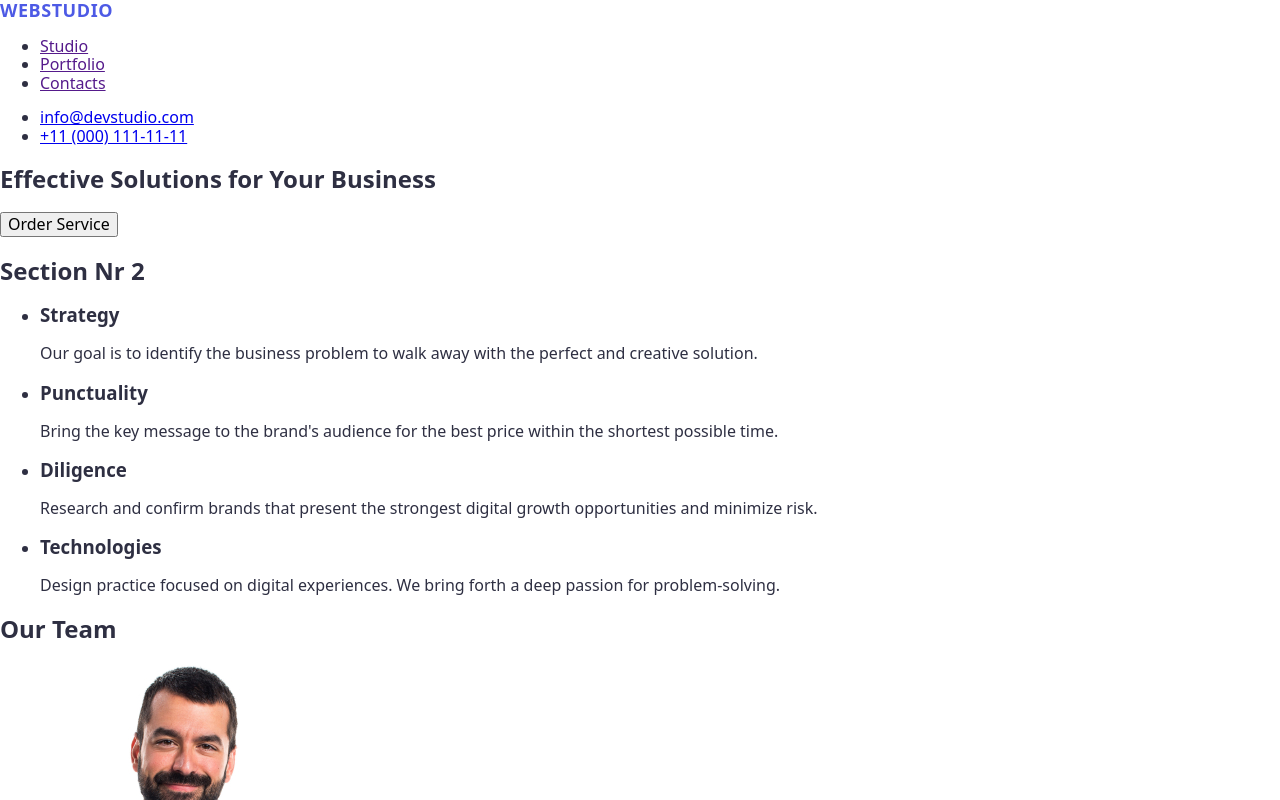
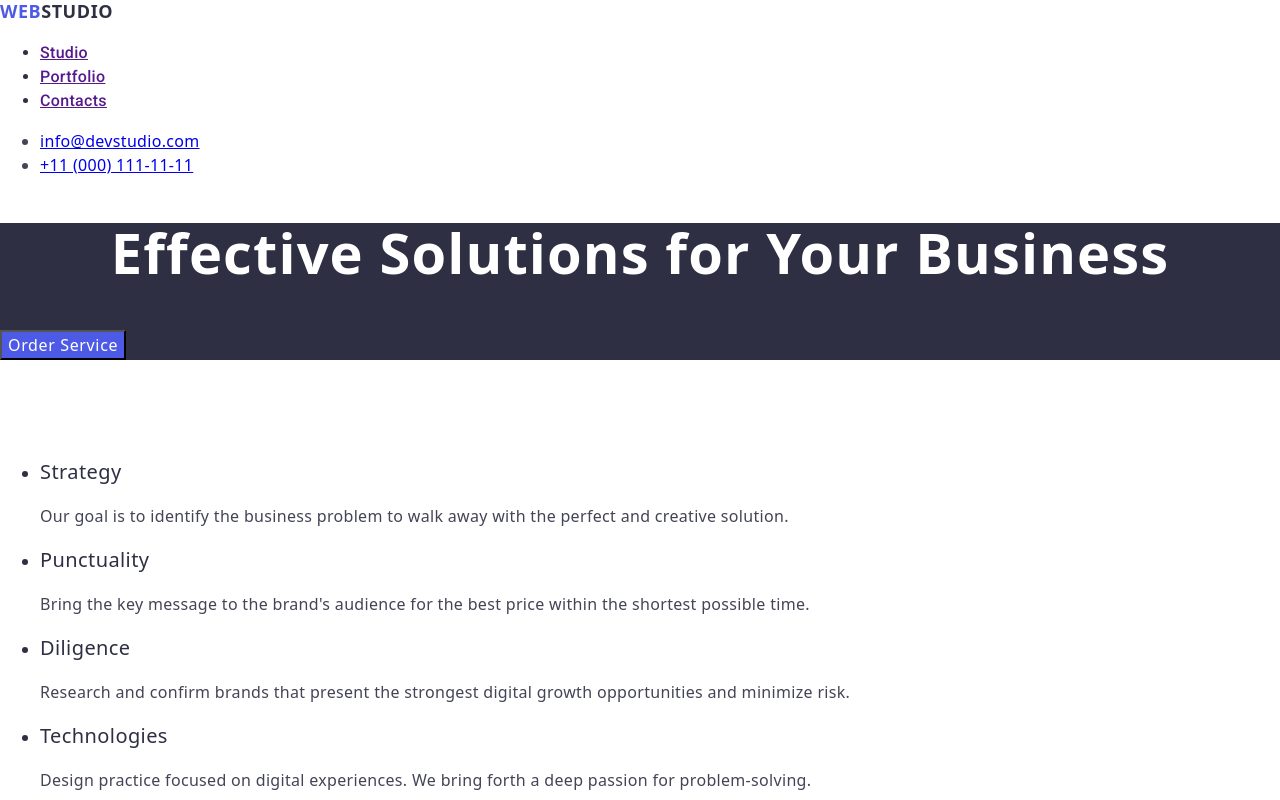
Before and after one commit to CristinaBaroian/goit-markup-hw-02, a plain HTML site: page index.html in a window 1280 px wide. Shown: the top 800 px of the page. Drawn offline with nearby package versions, Linux system fonts and the light colour scheme.

Commit message:
style changes

```diff
--- a/css/styles.css
+++ b/css/styles.css
@@ -1,6 +1,28 @@
+:root{
+    --iris:#4d5ae5;
+    --ocean:#404BBF;
+    --navy-blue:#2E2F42;
+    --green:#31D0AA;
+    --slate:#434455;
+    --light-slate:#8E8F99;
+    --cornflower:#E7E9FC;
+    --cloud:#F4F4FD;
+    --navy-blue-modal:#2e2f42a4;
+    --grey:#2e2f42a7;
+    --white:#ffffff;
+    --diary:#FCFCFC;
+
+
+
+}
+
 body{
     font-family: "Roboto","Raleway" sans-serif;
-    color:#2e2f42;
+    color:var(--navy-blue);
+    font-weight:normal;
+    font-size: 16px;
+    line-height: 156.25%;
+    letter-spacing: 2%;
 }
 .logo{
     font-weight: 700;
@@ -8,9 +30,118 @@ body{
         line-height: 117%;
         letter-spacing: 0.03em;
         text-transform: uppercase;
-        color: #4d5ae5;
         text-decoration: none;
 }
+.navy-text{
+    color: var(--navy-blue);
+}
+.page-nav{
+    background-color: var(--white);
+}
+.iris-logo{
+color:var(--iris);
+}
+
 .nav-menu{
+    font-family: "Roboto", sans-serif;
+        font-weight: 500;
+        font-size: 16px;
+        line-height: 150%;
+        letter-spacing: 0.02em;
+        color:var(--navy-blue);
+}
+.nav-menu .link:hover .nav-menu .link:focus {
+    color: var(--ocean);
+}
 
+.studio .link:active{
+    color:var(--ocean);
+    text-decoration: underline;
+    text-decoration-color:var(--ocean);
 }
+
+.contact-section{
+    font-weight: 500;
+        font-size: 16px;
+        line-height: 150%;
+        letter-spacing: 0.02em;
+        color: var(--slate);
+}
+
+.contact-section .link:hover .contact-section .link:focus {
+    color: var(--ocean);
+}
+
+.main-section{
+background-color: var(--navy-blue);
+}
+
+.page-title {
+    font-weight: 700;
+    font-size: 56px;
+    line-height: 107%;
+    letter-spacing: 0.02em;
+    text-align: center;
+    color: var(--white);
+}
+
+.primary-button{
+    font-weight:medium;
+        font-size: 16px;
+        line-height: 150%;
+        letter-spacing: 0.04em;
+        cursor: pointer;
+    background-color: var(--iris);
+    color:var(--white);
+}
+.primary-button .link:hover .link:focus{
+    background-color: var(--ocean);
+}
+.second-section{
+    background-color:var(--white);
+}
+.header-2{
+    font-weight: 700;
+        font-size: 36px;
+        line-height: 111%;
+        letter-spacing: 0.02em;
+        text-align: center;
+}
+.white-text{
+    color:var(--white);
+}
+
+.header-3{
+    font-weight: 500;
+        font-size: 20px;
+        line-height: 120%;
+        letter-spacing: 0.02em;
+        color: var(--navy-blue);
+        background-color: var(--white);
+}
+.list-p{
+    font-weight: 400;
+        font-size: 16px;
+        line-height: 150%;
+        letter-spacing: 0.02em;
+        color: var(--slate);
+        background-color: var(--white);
+}
+
+
+.third-section{
+    background-color: var(--cloud);
+}
+
+.footer-style{
+    background-color: var(--navy-blue);
+}
+
+.footer-p{
+    font-weight: 400;
+        font-size: 16px;
+        line-height: 150%;
+        letter-spacing: 0.02em;
+        color: var(--cloud);
+        text-align: left;
+}
--- a/index.html
+++ b/index.html
@@ -23,58 +23,60 @@
   <body>
     <header>
       <nav>
-        <a href="./index.html" class="logo">WebStudio</a>
-        <ul>
-          <li><a href="" class="mav-menu">Studio</a></li>
-          <li><a href=""class="mav-menu">Portfolio</a></li>
-          <li><a href=""class="mav-menu">Contacts</a></li>
+        <a href="./index.html" class="logo iris-logo"
+          >Web<span class="logo navy-text">Studio</span></a
+        >
+        <ul class="nav-menu">
+          <li><a href="" class="studio">Studio</a></li>
+          <li><a href="">Portfolio</a></li>
+          <li><a href="">Contacts</a></li>
         </ul>
       </nav>
-      <ul>
+      <ul class="contact-section">
         <li><a href="mailto:info@devstudio.com">info@devstudio.com</a></li>
         <li><a href="tel:+110001111111">+11 (000) 111-11-11</a></li>
       </ul>
     </header>
     <main>
-      <section>
-        <h1>Effective Solutions for Your Business</h1>
-        <button type="button">Order Service</button>
+      <section class="main-section">
+        <h1 class="page-title">Effective Solutions for Your Business</h1>
+        <button type="button" class="primary-button">Order Service</button>
       </section>
-      <section>
-        <h2>Section Nr 2</h2>
+      <section class="second-section">
+        <h2 class="header-2 white-text">Section Nr 2</h2>
         <ul>
           <li>
-            <h3>Strategy</h3>
-            <p>
+            <h3 class="header-3">Strategy</h3>
+            <p class="list-p">
               Our goal is to identify the business problem to walk away with the
               perfect and creative solution.
             </p>
           </li>
           <li>
-            <h3>Punctuality</h3>
-            <p>
+            <h3 class="header-3">Punctuality</h3>
+            <p class="list-p">
               Bring the key message to the brand's audience for the best price
               within the shortest possible time.
             </p>
           </li>
           <li>
-            <h3>Diligence</h3>
-            <p>
+            <h3 class="header-3">Diligence</h3>
+            <p class="list-p">
               Research and confirm brands that present the strongest digital
               growth opportunities and minimize risk.
             </p>
           </li>
           <li>
-            <h3>Technologies</h3>
-            <p>
+            <h3 class="header-3">Technologies</h3>
+            <p class="list-p">
               Design practice focused on digital experiences. We bring forth a
               deep passion for problem-solving.
             </p>
           </li>
         </ul>
       </section>
-      <section>
-        <h2>Our Team</h2>
+      <section class="third-section">
+        <h2 class="header-2 navy-text">Our Team</h2>
         <ul>
           <li>
             <img
@@ -83,8 +85,8 @@
               width="264"
               height="260"
             />
-            <h3>Mark Guerrero</h3>
-            <p>Product Designer</p>
+            <h3 class="header-3">Mark Guerrero</h3>
+            <p class="list-p">Product Designer</p>
           </li>
           <li>
             <img
@@ -93,8 +95,8 @@
               width="264"
               height="260"
             />
-            <h3>Tom Ford</h3>
-            <p>Frontend Developer</p>
+            <h3 class="header-3">Tom Ford</h3>
+            <p class="list-p">Frontend Developer</p>
           </li>
           <li>
             <img
@@ -103,8 +105,8 @@
               width="264"
               height="260"
             />
-            <h3>Camila Garcia</h3>
-            <p>Marketing</p>
+            <h3 class="header-3">Camila Garcia</h3>
+            <p class="list-p">Marketing</p>
           </li>
           <li>
             <img
@@ -113,13 +115,13 @@
               width="264"
               height="260"
             />
-            <h3>Daniel Wilson</h3>
-            <p>UI Designer</p>
+            <h3 class="header-3">Daniel Wilson</h3>
+            <p class="list-p">UI Designer</p>
           </li>
         </ul>
       </section>
       <section>
-        <h2>Our Portfolio</h2>
+        <h2 class="header-2">Our Portfolio</h2>
 
         <ul>
           <li>
@@ -129,8 +131,8 @@
               width="360"
               height="300"
             />
-            <h4>Banking App</h4>
-            <p>App</p>
+            <h3 class="header-3">Banking App</h3>
+            <p class="list-p">App</p>
           </li>
           <li>
             <img
@@ -139,8 +141,8 @@
               width="360"
               height="300"
             />
-            <h4>Cashless Payment</h4>
-            <p>Marketing</p>
+            <h3 class="header-3">Cashless Payment</h3>
+            <p class="list-p">Marketing</p>
           </li>
           <li>
             <img
@@ -149,8 +151,8 @@
               width="360"
               height="300"
             />
-            <h4>Meditation App</h4>
-            <p>App</p>
+            <h3 class="header-3">Meditation App</h3>
+            <p class="list-p">App</p>
           </li>
           <li>
             <img
@@ -159,8 +161,8 @@
               width="360"
               height="300"
             />
-            <h4>Taxi Service</h4>
-            <p>Marketing</p>
+            <h3 class="header-3">Taxi Service</h3>
+            <p class="list-p">Marketing</p>
           </li>
           <li>
             <img
@@ -169,7 +171,7 @@
               width="360"
               height="300"
             />
-            <h4>Screen Illustrations</h4>
+            <h3 class="header-3">Screen Illustrations</h3>
             <p>Design</p>
           </li>
           <li>
@@ -179,15 +181,17 @@
               width="360"
               height="300"
             />
-            <h4>Online Courses</h4>
-            <p>Marketing</p>
+            <h3 class="header-3">Online Courses</h3>
+            <p class="list-p">Marketing</p>
           </li>
         </ul>
       </section>
     </main>
-    <footer>
-      <a href="./index.html"> WebStudio</a>
-      <p>
+    <footer class="footer-style">
+      <a href="./index.html" class="logo iris-logo"
+        >Web<span class="logo white-text">Studio</span>
+      </a>
+      <p class="footer-p">
         Increase the flow of customers and sales for your business with digital
         marketing & growth solutions.
       </p>
```
